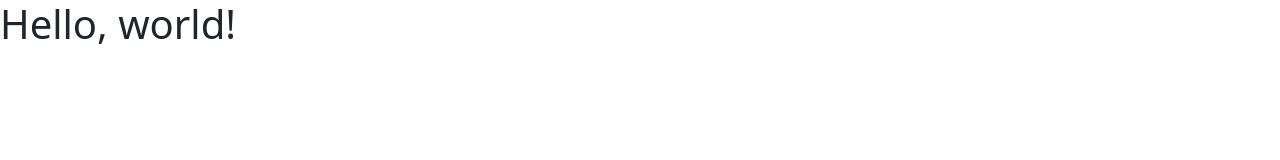
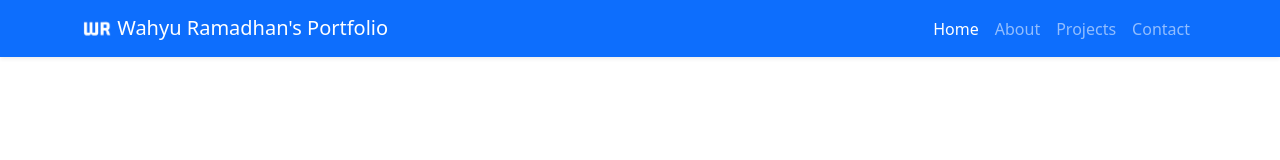
Before and after one commit to wahyuwr7/wahyuwr7.github.io, a plain HTML site: page portfolio/index.html in a window 1280 px wide. Drawn offline with nearby package versions, Linux system fonts and the light colour scheme.

Commit message:
Added Navbar

```diff
--- a/portfolio/index.html
+++ b/portfolio/index.html
@@ -1,7 +1,5 @@
 <!doctype html>
 <html lang="en">
-  <head>
-    <!-- Required meta tags -->
     <meta charset="utf-8">
     <meta name="viewport" content="width=device-width, initial-scale=1">
 
@@ -11,17 +9,37 @@
     <title>Hello, world!</title>
   </head>
   <body>
-    <h1>Hello, world!</h1>
+    <!-- Navbar -->
+    <nav class="navbar navbar-expand-lg navbar-dark bg-primary shadow-sm">
+        <div class="container">
+            <a class="navbar-brand" href="#">
+                <img src="./assets/logo.png" alt="" width="30" height="30" class="d-inline-block align-text-top">
+                Wahyu Ramadhan's Portfolio
+              </a>
+          <button class="navbar-toggler" type="button" data-bs-toggle="collapse" data-bs-target="#navbarNav" aria-controls="navbarNav" aria-expanded="false" aria-label="Toggle navigation">
+            <span class="navbar-toggler-icon"></span>
+          </button>
+          <div class="collapse navbar-collapse" id="navbarNav">
+            <ul class="navbar-nav ms-auto">
+              <li class="nav-item">
+                <a class="nav-link active" aria-current="page" href="#">Home</a>
+              </li>
+              <li class="nav-item">
+                <a class="nav-link" href="#">About</a>
+              </li>
+              <li class="nav-item">
+                <a class="nav-link" href="#">Projects</a>
+              </li>
+              <li class="nav-item">
+                <a class="nav-link" href="#">Contact</a>
+              </li>
+            </ul>
+          </div>
+        </div>
+      </nav>
+    <!-- End of Navbar -->
 
-    <!-- Optional JavaScript; choose one of the two! -->
-
-    <!-- Option 1: Bootstrap Bundle with Popper -->
     <script src="https://cdn.jsdelivr.net/npm/bootstrap@5.0.2/dist/js/bootstrap.bundle.min.js" integrity="sha384-MrcW6ZMFYlzcLA8Nl+NtUVF0sA7MsXsP1UyJoMp4YLEuNSfAP+JcXn/tWtIaxVXM" crossorigin="anonymous"></script>
 
-    <!-- Option 2: Separate Popper and Bootstrap JS -->
-    <!--
-    <script src="https://cdn.jsdelivr.net/npm/@popperjs/core@2.9.2/dist/umd/popper.min.js" integrity="sha384-IQsoLXl5PILFhosVNubq5LC7Qb9DXgDA9i+tQ8Zj3iwWAwPtgFTxbJ8NT4GN1R8p" crossorigin="anonymous"></script>
-    <script src="https://cdn.jsdelivr.net/npm/bootstrap@5.0.2/dist/js/bootstrap.min.js" integrity="sha384-cVKIPhGWiC2Al4u+LWgxfKTRIcfu0JTxR+EQDz/bgldoEyl4H0zUF0QKbrJ0EcQF" crossorigin="anonymous"></script>
-    -->
   </body>
 </html>
```
Also changed, not shown: portfolio/assets/logo.png (added).
